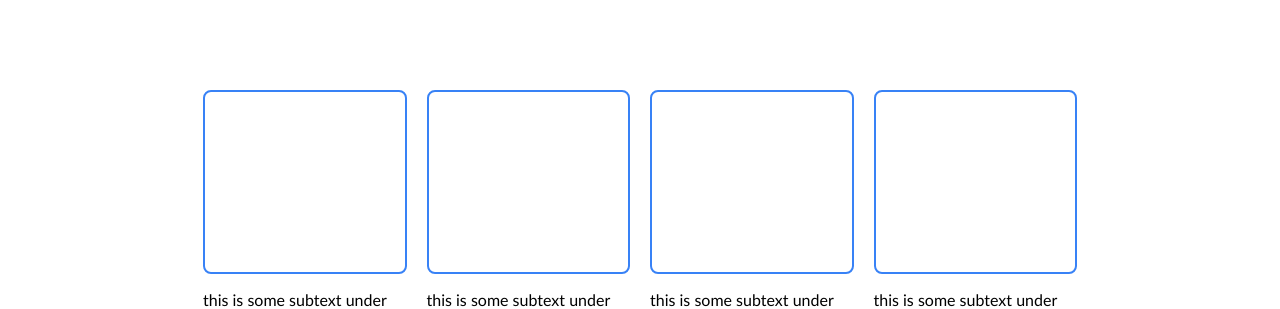
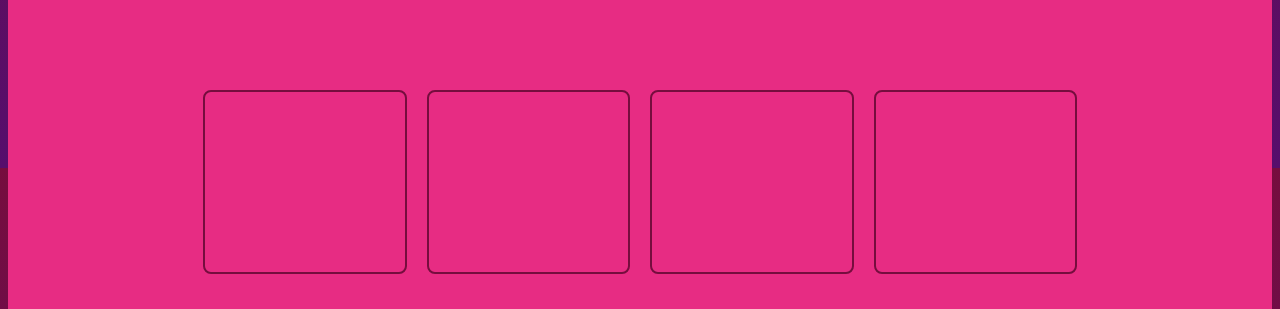
Before and after one commit to imbriankeeley/Landing-Page-TOP, a plain HTML site: page index.html in a window 1280 px wide. Shown: the part 648-957 px from the top of the page. Drawn offline with Linux system fonts and the light colour scheme.

Commit message:
Changed body and section section color

```diff
--- a/style.css
+++ b/style.css
@@ -3,6 +3,13 @@ body {
     display: flex;
     flex-direction: column;
     font-family: 'Gill Sans', 'Gill Sans MT', Calibri, 'Trebuchet MS', sans-serif;
+    background: -moz-linear-gradient(top, #760d3e 0%, #560e6c 100%);
+    background: -webkit-linear-gradient(top, #760d3e 0%, #560e6c 100%);
+    background: linear-gradient(to bottom, #760d3e 0%, #560e6c 100%);
+    -webkit-background-clip: text;
+    -moz-background-clip: text;
+    background-clip: text;
+    -webkit-text-fill-color: transparent;
 }
 
 div.top-container {
@@ -151,6 +158,7 @@ div.content-container-1 {
     margin-bottom: 40px;
     padding: 20px 165px;
     flex: 1;
+    background-color: #e72c83;
 }
 
 h3.class {
@@ -171,7 +179,7 @@ div.card-container {
 }
 
 div.card {
-    border: 2px solid #3882F6;
+    border: 2px solid #760d3e;
     height: 180px;
     border-radius: 8px;
 }
```
